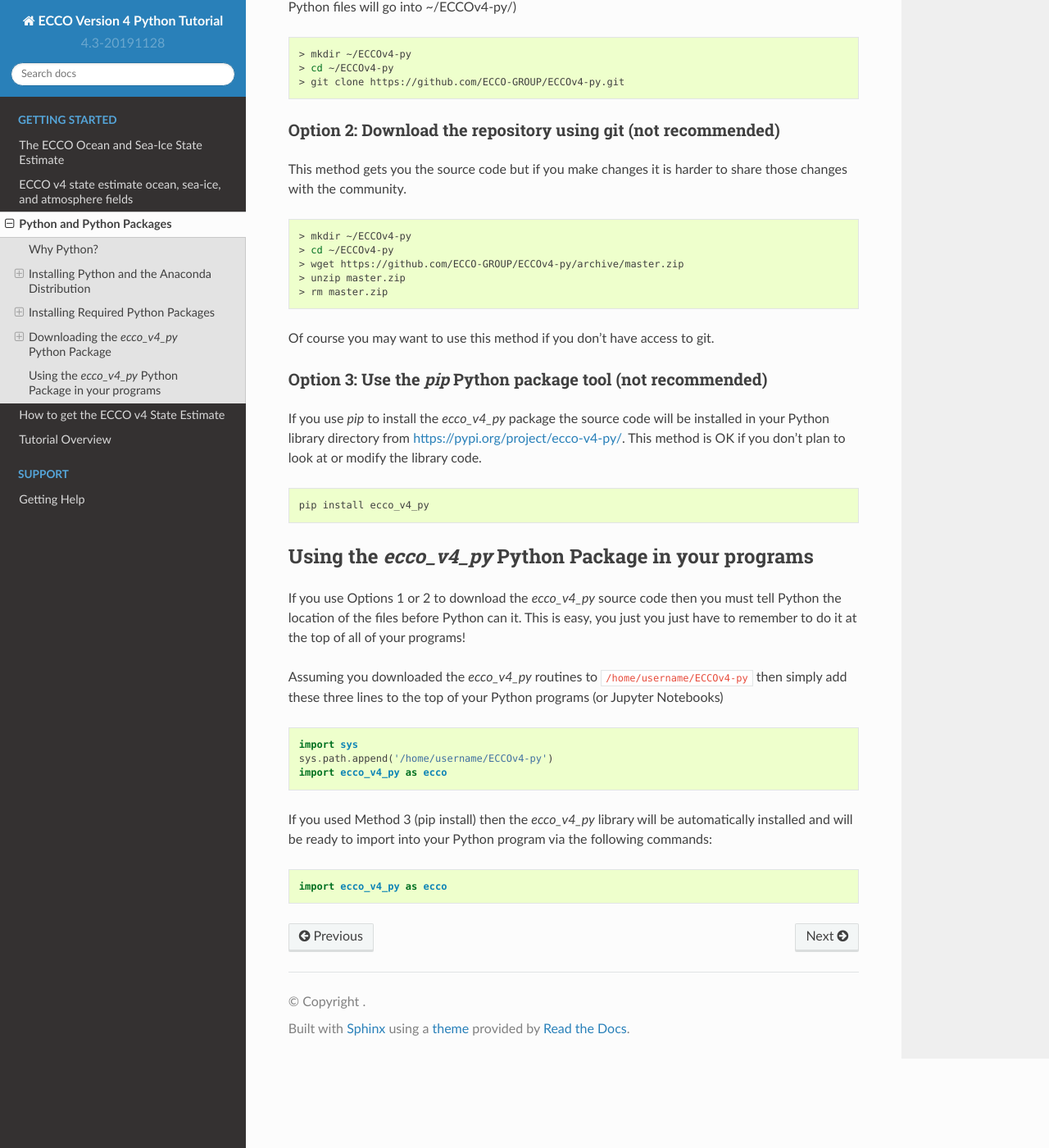
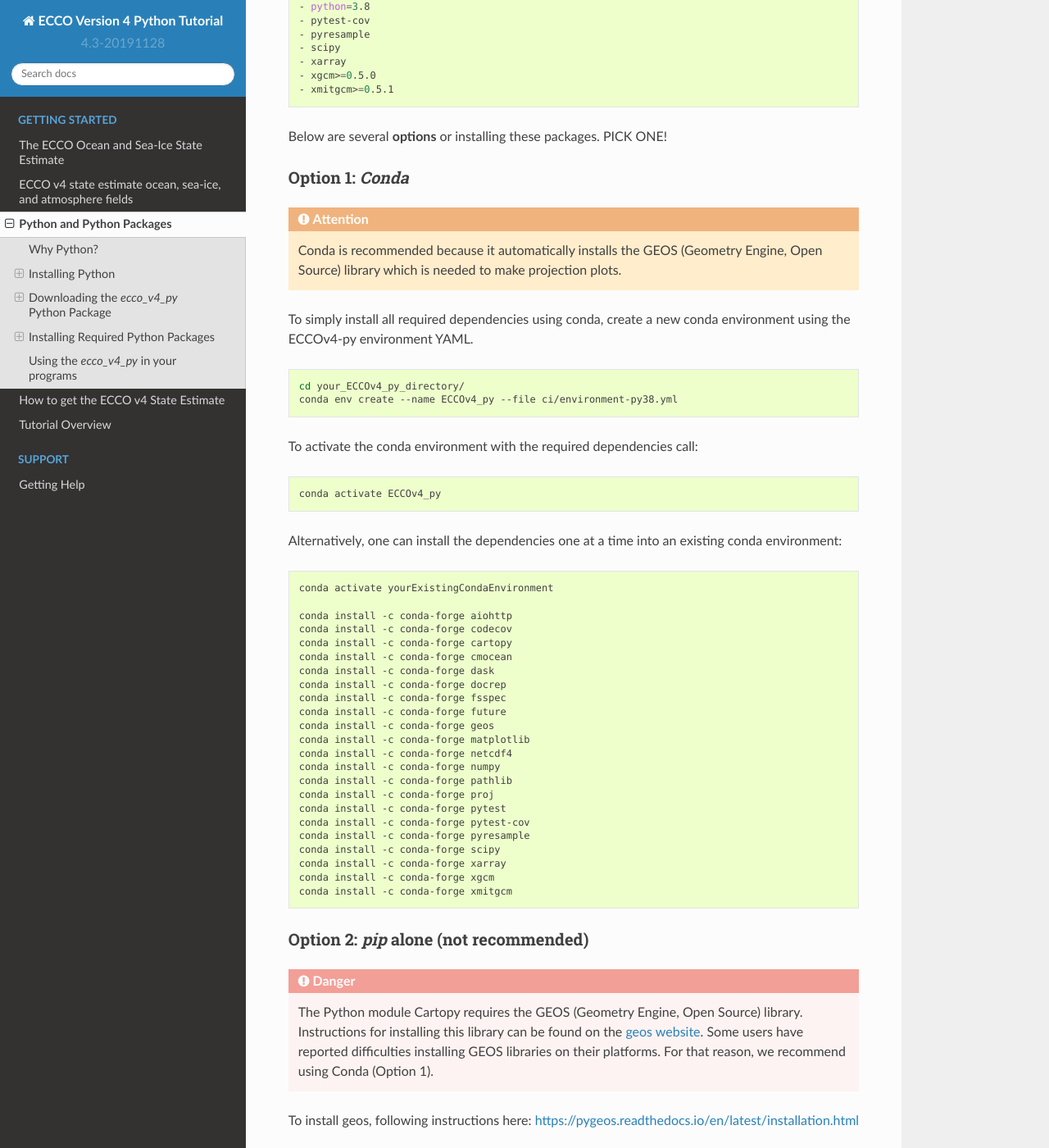
Before and after one commit to ECCO-GROUP/ECCO-v4-Python-Tutorial, a Sphinx documentation site: the page built from doc/Installing_Python_and_Python_Packages.rst, in a window 1280 px wide and 1400 px high, scrolled down 2475 px. Shown: the whole window at 82% size. Built offline with Sphinx 7.4.7 and the Read the Docs theme 2.0.0, drawn with Linux system fonts in a browser that asks for light colours; formulas are drawn with MathJax 3; pages that are not in the unit, such as notebooks, are missing from menus; some of the changed text lies outside the part shown.

Commit message:
Update Installing_Python_and_Python_Packages.rst

```diff
--- a/doc/Installing_Python_and_Python_Packages.rst
+++ b/doc/Installing_Python_and_Python_Packages.rst
@@ -9,7 +9,7 @@
 Why Python?
 -----------
 
-`Python <https://www.python.org/>`_ is an easy to learn, open source programming language.  In addition to the standard language library, there are thousands of free third-party modules (code libraries) available on the `Python Package Index <https://pypi.org/>`_ (PyPI).  Unlike commerical numerical computing environments like Matlab and IDL, Python is free for everyone to use.  In addition, Python code can be run on just any platform whether Windows, Linux, or OS X.
+`Python <https://www.python.org/>`_ is an easy to learn open source programming language.  In addition to the standard language library, there are thousands of free third-party modules (code libraries) available on code repositories such as `Python Package Index <https://pypi.org/>`_ (PyPI), `_Conda <https://anaconda.org/anaconda/repo>`_ and `Conda Forge <https://conda-forge.org/feedstock-outputs/>`_.  Unlike commerical numerical computing environments like Matlab and IDL, Python is free for everyone to use.  In addition, Python code can be run on multiple platforms such as Windows, Linux, and OS X.
 
 Here are some links to help you learn more about Python.
 
@@ -22,19 +22,14 @@
 
 .. _in-Installing:
 
-Installing Python and the Anaconda Distribution
+Installing Python
 -----------------------------------------------
 
-Python
-^^^^^^
-The latest installers for Python for many platforms can be found on the `Python website <https://www.python.org/downloads/release/python-2714/>`_.
-
+There are several ways of installing Python on your machine. You can install compiled binaries directly from the  `Python website <https://www.python.org/downloads/release/python-2714/>`_, or one can install via a package manager such as Anaconda or Miniconda. I personally find the Anaconda or Miniconda route to be simplest.
 
 Anaconda
 ^^^^^^^^
-Python code can be written in any text editor and run from the command line.  Third-party modules can be manually installed from the command line using the `pip`_ package manager.
-
-Python code can also be written and executed in an interactive environment (integrated development environment, IDE) similar to the Matlab console.  For scientific computing, the `Anaconda`_ Python distribution is quite convenient because it comes with a `large collection`_ of useful modules, a good open source IDE, `Spyder`_., and the ability to open and execute `Jupyter Notebooks`_
+For scientific computing, the `Anaconda`_ Python distribution is quite convenient because it comes with a `large collection`_ of useful modules, a good open source IDE, `Spyder`_., and the ability to open and execute `Jupyter Notebooks`_
 
 The latest installers for the Anaconda Distribution can be found on the `Anaconda website`_
 
@@ -49,57 +44,12 @@
 
 .. _in-libraries:
 
-Installing Required Python Packages
------------------------------------
-
-After installing Anaconda the following packages must be installed:
-*netcdf4*, *cartopy*, *pyresample*, *xarray*, *xmitgcm*, *xgcm*
-
-
-Below are two **options** or installing these packages. PICK ONE!
-
-
-Option 1: *Conda*
-^^^^^^^^^^^^^^^^^^^^^^^^^^^^^^^^^^^^^^^^^^^^^^^^^^^^
-.. attention::
-    Conda is recommended because it automatically installs the GEOS (Geometry Engine, Open Source) library which is needed to make projection plots.
-
-
-.. code-block:: bash
-
-    conda install geos
-    conda install -c conda-forge cmocean
-    conda install -c conda-forge pyresample
-    conda install -c conda-forge xarray dask netCDF4 bottleneck
-    conda install -c conda-forge xmitgcm
-    conda install -c conda-forge xgcm
-    conda install -c conda-forge cartopy pyepsg
-
-
-Option 2: *pip* alone (not recommended)
-^^^^^^^^^^^^^^^^^^^^^^^^^^^^^^^^^^^^^^^
-
-.. DANGER::
-    The Python module Cartopy requires the GEOS (Geometry Engine, Open Source) library.  Instructions for installing this library can be found on the `geos website`_.   Some users have reported difficulties  installing GEOS libraries on their platforms.  For that reason, we recommend using Conda (Option 1).
-
-
-.. code-block:: bash
-
-    pip install netcdf4
-    pip install pyresample
-    pip install cartopy
-    pip install xarray
-    [SEE NOTE!] pip install xmitgcm
-    pip install xgcm
-    pip install cmocean
-
-
 
 
 Downloading the *ecco_v4_py* Python Package
 -------------------------------------------
 
-The *ecco_v4_py* package is a library of routines that are helpful for analyzing the ECCO v4 state estimate.  It is stored on the `github repository`_
+The *ecco_v4_py* package is a library of routines that are helpful for analyzing the ECCO the Version 4 state estimate.  The latest version can always be found on our `github repository`_
 
 
 Below are three **options** or installing the *ecco_v4_py* Python package.
@@ -139,21 +89,141 @@
     > unzip master.zip
     > rm master.zip
 
-Of course you may want to use this method if you don't have access to git.
 
-Option 3: Use the *pip* Python package tool (not recommended)
-^^^^^^^^^^^^^^^^^^^^^^^^^^^^^^^^^^^^^^^^^^^^^^^^^^^^^^^^^^^^^
-If you use *pip* to install the *ecco_v4_py* package the source code will be installed in your Python library directory from https://pypi.org/project/ecco-v4-py/.  This method is OK if you don't plan to look at or modify the library code.
+
+Option 3: Use the *pip* Python package tool (not at all recommended)
+^^^^^^^^^^^^^^^^^^^^^^^^^^^^^^^^^^^^^^^^^^^^^^^^^^^^^^^^^^^^^^^^^^^^
+If you use *pip* to install the *ecco_v4_py* package the source code will be installed in your Python library directory from https://pypi.org/project/ecco-v4-py/.  This method is OK if you don't plan to look at or modify the library code, but what fun would that be?  Also, YMMV with respect to installing dependencies.
 
 .. code-block:: bash
 
     pip install ecco_v4_py
 
 
-Using the *ecco_v4_py* Python Package in your programs
+
+
+Installing Required Python Packages
+-----------------------------------
+
+The following additional packages must be installed
+
+.. code-block:: bash
+
+  - aiohttp
+  - codecov
+  - cartopy>=0.18.0
+  - cmocean
+  - dask
+  - docrep
+  - fsspec
+  - future
+  - geos
+  - matplotlib
+  - netcdf4
+  - numpy
+  - pathlib
+  - proj
+  - pytest
+  - python=3.8
+  - pytest-cov
+  - pyresample
+  - scipy
+  - xarray
+  - xgcm>=0.5.0
+  - xmitgcm>=0.5.1
+
+Below are several **options** or installing these packages. PICK ONE!
+
+
+Option 1: *Conda*
+^^^^^^^^^^^^^^^^^^^^^^^^^^^^^^^^^^^^^^^^^^^^^^^^^^^^
+.. attention::
+    Conda is recommended because it automatically installs the GEOS (Geometry Engine, Open Source) library which is needed to make projection plots.
+
+To simply install all required dependencies using conda, create a new conda environment using the ECCOv4-py environment YAML.
+
+
+.. code-block:: bash
+
+   cd your_ECCOv4_py_directory/
+   conda env create --name ECCOv4_py --file ci/environment-py38.yml
+
+To activate the conda environment with the required dependencies call:
+
+.. code-block:: bash
+
+   conda activate ECCOv4_py
+
+
+Alternatively, one can install the dependencies one at a time into an existing conda environment:
+
+.. code-block:: bash
+
+  conda activate yourExistingCondaEnvironment
+
+  conda install -c conda-forge aiohttp
+  conda install -c conda-forge codecov
+  conda install -c conda-forge cartopy
+  conda install -c conda-forge cmocean
+  conda install -c conda-forge dask
+  conda install -c conda-forge docrep
+  conda install -c conda-forge fsspec
+  conda install -c conda-forge future
+  conda install -c conda-forge geos
+  conda install -c conda-forge matplotlib
+  conda install -c conda-forge netcdf4
+  conda install -c conda-forge numpy
+  conda install -c conda-forge pathlib
+  conda install -c conda-forge proj
+  conda install -c conda-forge pytest
+  conda install -c conda-forge pytest-cov
+  conda install -c conda-forge pyresample
+  conda install -c conda-forge scipy
+  conda install -c conda-forge xarray
+  conda install -c conda-forge xgcm
+  conda install -c conda-forge xmitgcm
+
+
+Option 2: *pip* alone (not recommended)
+^^^^^^^^^^^^^^^^^^^^^^^^^^^^^^^^^^^^^^^
+
+.. DANGER::
+    The Python module Cartopy requires the GEOS (Geometry Engine, Open Source) library.  Instructions for installing this library can be found on the `geos website`_.   Some users have reported difficulties installing GEOS libraries on their platforms.  For that reason, we recommend using Conda (Option 1).
+
+To install geos, following instructions here:
+https://pygeos.readthedocs.io/en/latest/installation.html
+
+
+.. code-block:: bash
+
+  pip install geos
+  pip install aiohttp
+  pip install codecov
+  pip install cmocean
+  pip install dask
+  pip install docrep
+  pip install fsspec
+  pip install future
+  pip install matplotlib
+  pip install netcdf4
+  pip install numpy
+  pip install pathlib
+  pip install pytest
+  pip install pytest-cov
+  pip install pyresample
+  pip install scipy
+  pip install xarray
+  pip install xgcm
+  pip install xmitgcm
+  pip install proj
+  pip install cartopy
+
+
+
+
+
+Using the *ecco_v4_py* in your programs
 ------------------------------------------------------
-
-If you use Options 1 or 2 to download the *ecco_v4_py* source code then you must tell Python the location of the files before Python can it.  This is easy, you just you just have to remember to do it at the top of all of your programs!
 
 Assuming you downloaded the *ecco_v4_py* routines to ``/home/username/ECCOv4-py`` then simply add these three lines to the top of your Python programs (or Jupyter Notebooks)
 
@@ -164,7 +234,7 @@
     import ecco_v4_py as ecco
 
 
-If you used Method 3 (pip install) then the *ecco_v4_py* library will be automatically installed and will be ready to import into your Python program via the following commands:
+If you you installed the package using pip then the *ecco_v4_py* library will be automatically installed and will be ready to import into your Python program via the following commands:
 
 .. code-block:: python
 
```
Also changed, not shown: other parts of doc/Installing_Python_and_Python_Packages.rst (+1 -1 lines).
